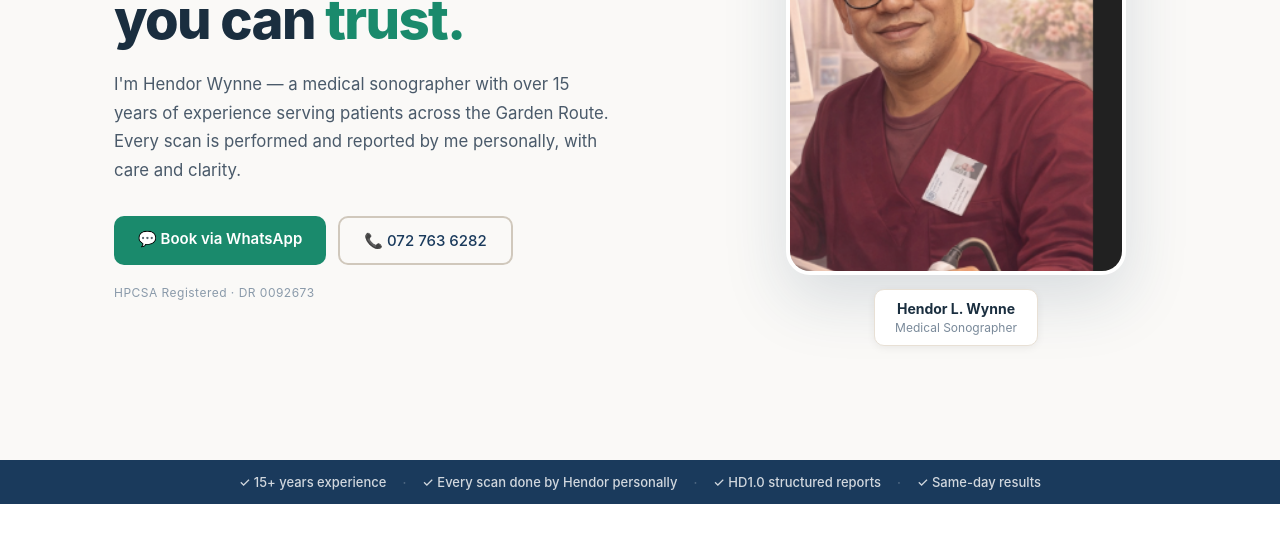
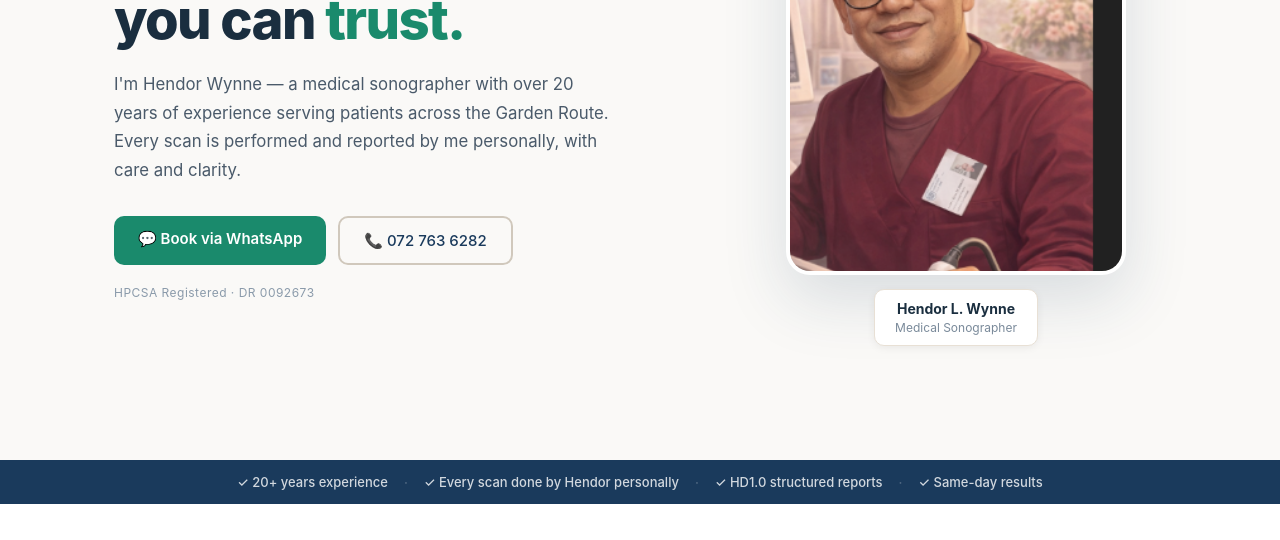
Before and after one commit to hendorwynne-a11y/hendorsdiagnostics-website, a React (Vite) app: page / in a window 1280 px wide. Shown: the part 325-865 px from the top of the page. Built offline with nearby package versions, Linux system fonts and the light colour scheme.

Commit message:
Add files via upload

```diff
--- a/src/LandingPage.jsx
+++ b/src/LandingPage.jsx
@@ -40,7 +40,7 @@ export default function LandingPage({ onStaffLogin }) {
             you can <em>trust.</em>
           </h1>
           <p className="lp-subhead">
-            I'm Hendor Wynne — a medical sonographer with over 15 years of experience
+            I'm Hendor Wynne — a medical sonographer with over 20 years of experience
             serving patients across the Garden Route. Every scan is performed and
             reported by me personally, with care and clarity.
           </p>
@@ -76,7 +76,7 @@ export default function LandingPage({ onStaffLogin }) {
 
       {/* ── TRUST BAR ── */}
       <div className="lp-trust-bar">
-        <span>✓ 15+ years experience</span>
+        <span>✓ 20+ years experience</span>
         <span className="lp-sep">·</span>
         <span>✓ Every scan done by Hendor personally</span>
         <span className="lp-sep">·</span>
```
